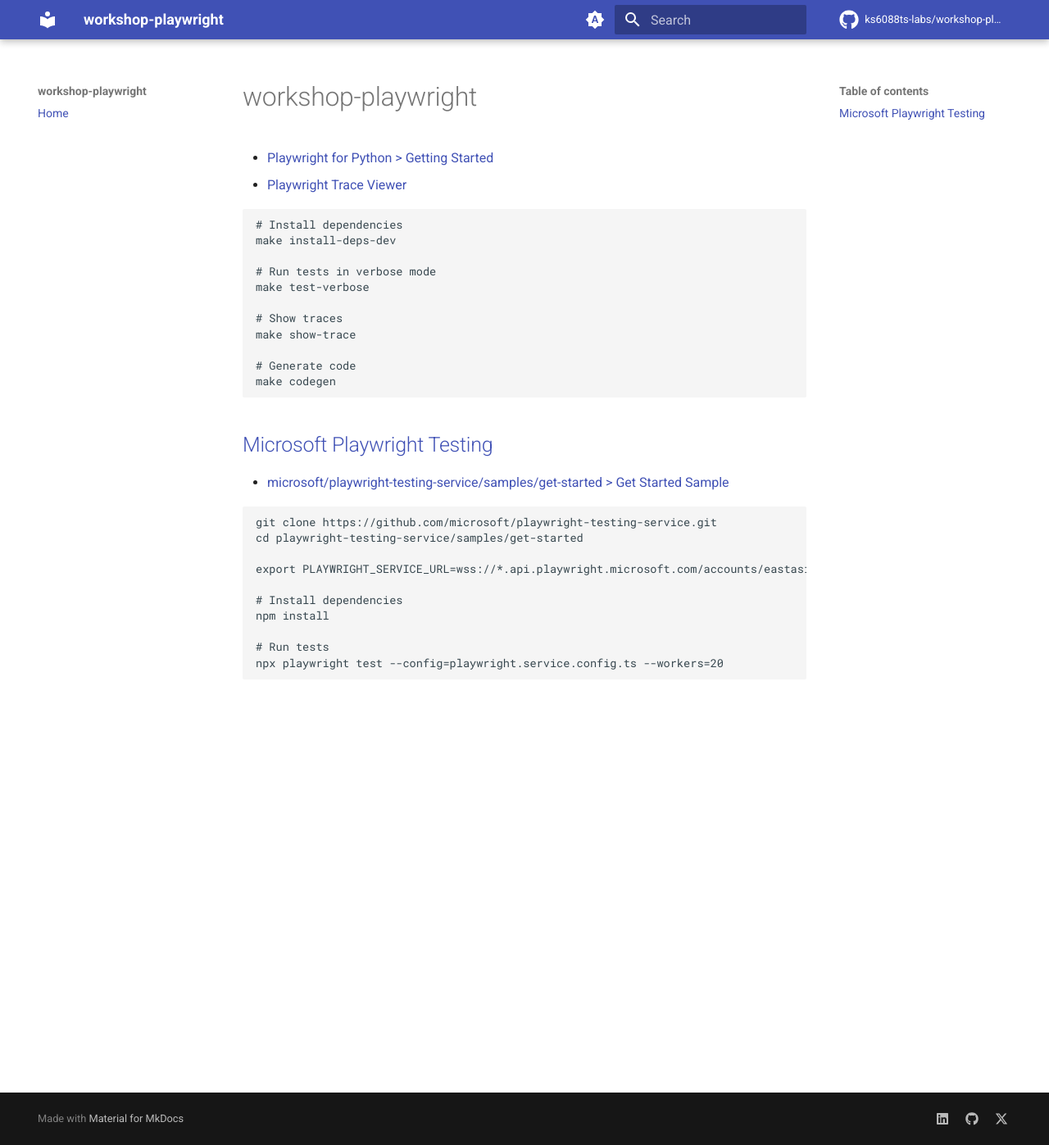
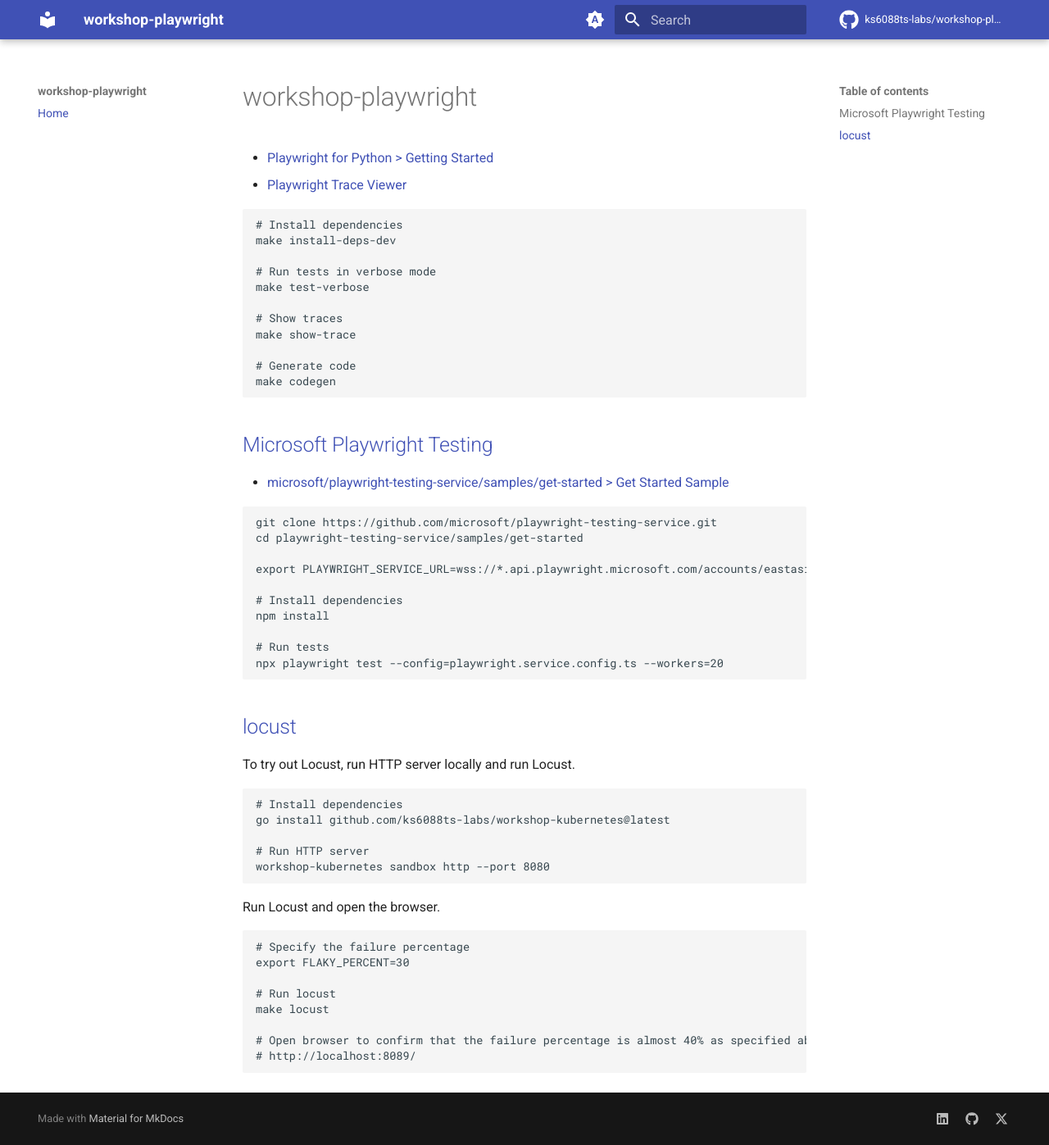
Before and after one commit to ks6088ts-labs/workshop-playwright, an MkDocs documentation site: the page built from docs/index.md, in a window 1280 px wide and 1397 px high. Shown: the whole window at 82% size. Built offline with MkDocs 1.6.1 and Material for MkDocs 9.7.7, drawn with Linux system fonts in a browser that asks for light colours; comment, search, counter and statistics services are not loaded.

Commit message:
use locust to run a load test

````diff
--- a/docs/index.md
+++ b/docs/index.md
@@ -33,3 +33,28 @@
 # Run tests
 npx playwright test --config=playwright.service.config.ts --workers=20
 ```
+
+## [locust](https://docs.locust.io/en/stable/quickstart.html)
+
+To try out Locust, run HTTP server locally and run Locust.
+
+```shell
+# Install dependencies
+go install github.com/ks6088ts-labs/workshop-kubernetes@latest
+
+# Run HTTP server
+workshop-kubernetes sandbox http --port 8080
+```
+
+Run Locust and open the browser.
+
+```shell
+# Specify the failure percentage
+export FLAKY_PERCENT=30
+
+# Run locust
+make locust
+
+# Open browser to confirm that the failure percentage is almost 40% as specified above
+# http://localhost:8089/
+```
````
Also changed, not shown: 2 other files.
